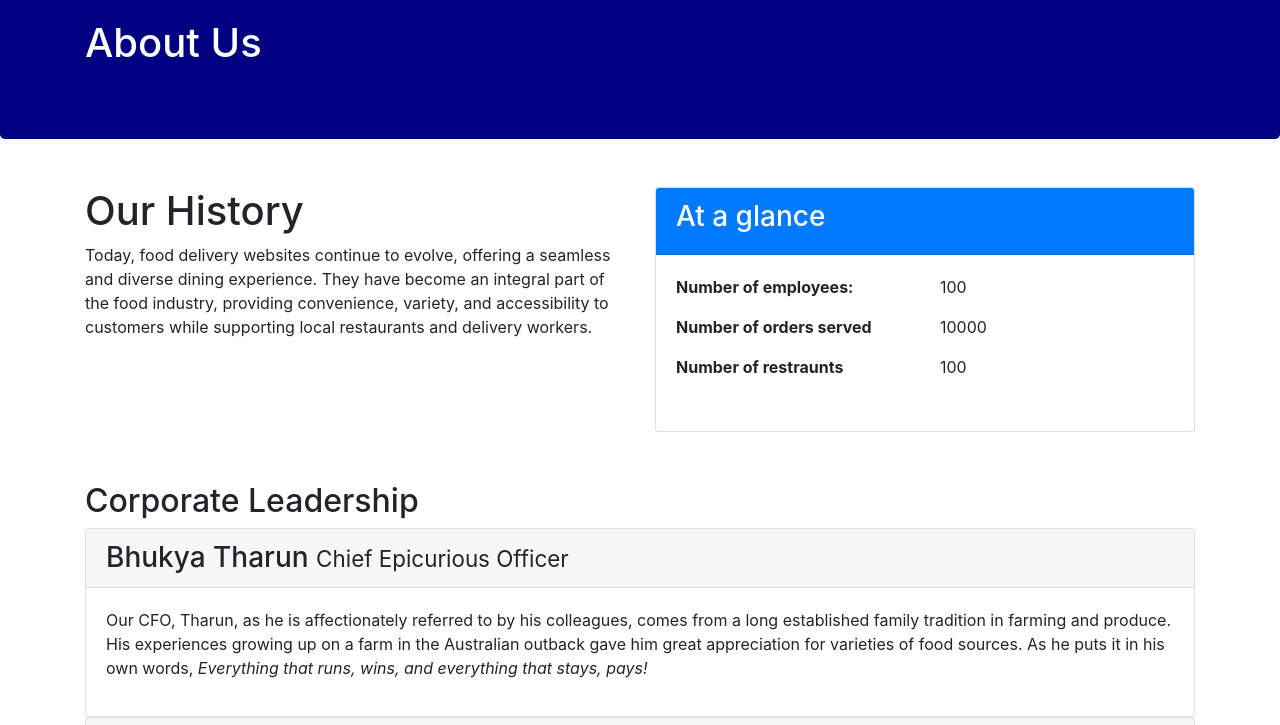
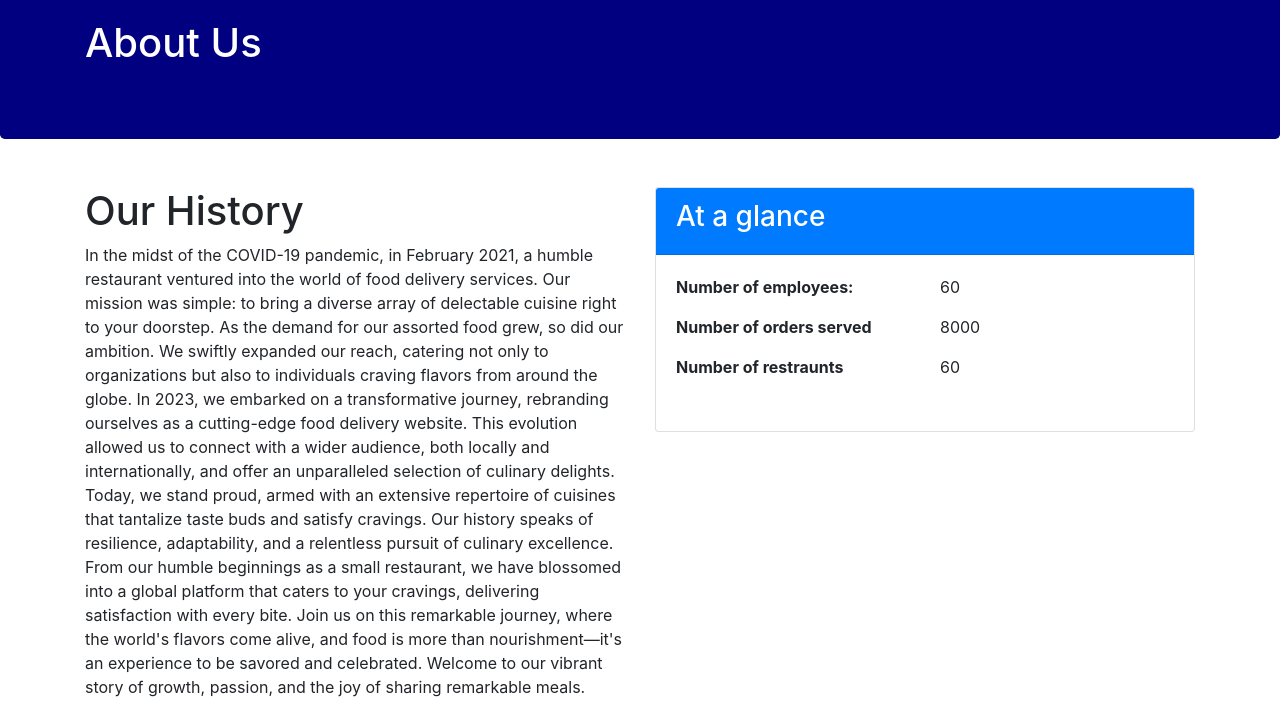
Before and after one commit to lomsey41/Food-Delivery-Website, a website: page aboutus.html in a window 1280 px wide. Shown: the part 75-800 px from the top of the page. Drawn offline with nearby package versions, Linux system fonts and the light colour scheme.

Commit message:
updated portfolio project

```diff
--- a/aboutus.html
+++ b/aboutus.html
@@ -8,7 +8,7 @@
     <link rel="stylesheet" href="node_modules/font-awesome/css/font-awesome.min.css">
     <link rel="stylesheet" href="node_modules/bootstrap-social/bootstrap-social.css">
     <link rel="stylesheet" href="style.css">
-    <title>The best food delivery app</title>
+    <title>Food Delivery Website</title>
 </head>
 
 <body>
@@ -95,7 +95,15 @@
         <div class="row mt-5 mb-5">
             <div class="col-12 col-sm-6">
                 <h1>Our History</h1>
-                <p>Today, food delivery websites continue to evolve, offering a seamless and diverse dining experience. They have become an integral part of the food industry, providing convenience, variety, and accessibility to customers while supporting local restaurants and delivery workers.</p>
+                <p>In the midst of the COVID-19 pandemic, in February 2021, a humble restaurant ventured into the world of food delivery services. Our mission was simple: to bring a diverse array of delectable cuisine right to your doorstep.
+
+As the demand for our assorted food grew, so did our ambition. We swiftly expanded our reach, catering not only to organizations but also to individuals craving flavors from around the globe.
+
+In 2023, we embarked on a transformative journey, rebranding ourselves as a cutting-edge food delivery website. This evolution allowed us to connect with a wider audience, both locally and internationally, and offer an unparalleled selection of culinary delights.
+
+Today, we stand proud, armed with an extensive repertoire of cuisines that tantalize taste buds and satisfy cravings. Our history speaks of resilience, adaptability, and a relentless pursuit of culinary excellence. From our humble beginnings as a small restaurant, we have blossomed into a global platform that caters to your cravings, delivering satisfaction with every bite.
+
+Join us on this remarkable journey, where the world's flavors come alive, and food is more than nourishment—it's an experience to be savored and celebrated. Welcome to our vibrant story of growth, passion, and the joy of sharing remarkable meals.</p>
 
             </div>
             <!-- AT A GLANCE CARD -->
@@ -107,11 +115,11 @@
                     <div class="card-body">
                         <dl class="row">
                             <dd class="col-6 font-weight-bold">Number of employees:</dd>
-                            <dl class="col-6 ">100</dl>
+                            <dl class="col-6 ">60</dl>
                             <dd class="col-6 font-weight-bold">Number of orders served</dd>
-                            <dl class="col-6">10000</dl>
+                            <dl class="col-6">8000</dl>
                             <dd class="col-6 font-weight-bold">Number of restraunts</dd>
-                            <dl class="col-6">100</dl>
+                            <dl class="col-6">60</dl>
                         </dl>
                     </div>
                 </div>
```
Also changed, not shown: index.html (+2 -2 lines), style.css (line endings or trailing spaces).
